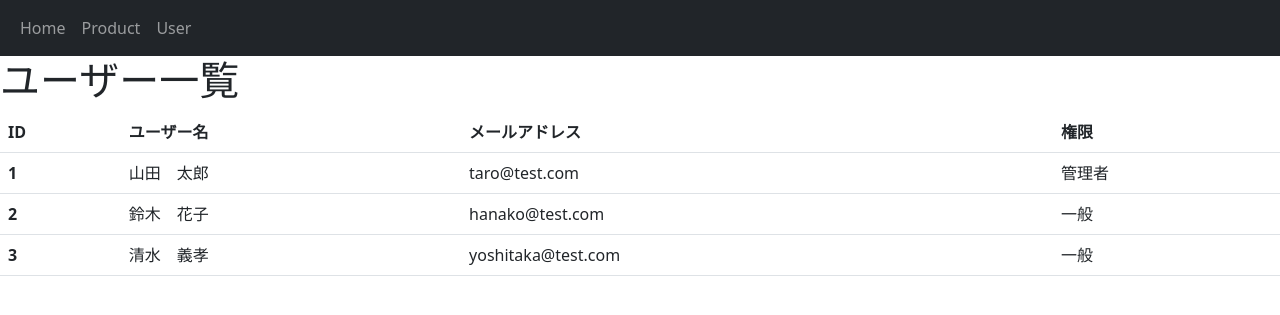
After one commit to rocklain/flask_trainning_001, a Flask app: page /user in a window 1280 px wide. The commit adds this page. Shown: the top 315 px of the page. Run offline with Flask 2, Linux system fonts and the light colour scheme.

Commit message:
ユーザー一覧取得ページを実装

```diff
--- a/app.py
+++ b/app.py
@@ -14,24 +14,22 @@ def product():
     product_dict = {"product_name":"computer1","product_price":"4300","product_maker":"maker1"}
     return render_template("product.html",products=product_list,product_dict=product_dict)
 
+@app.route("/user/<user_id>")
+def userid(user_id):
+    return "<h1>Your User ID is {0} {1} {2}</h1>".format(user_id[0],user_id[1],user_id[2])
+
+@app.route("/user")
+def user():
+    user_list = [
+        ["1","山田　太郎", "taro@test.com", "1"],
+        ["2","鈴木　花子", "hanako@test.com", "0"],
+        ["3","清水　義孝", "yoshitaka@test.com", "0"]
+    ]
+    return render_template("user.html", users=user_list)
+
 @app.errorhandler(404)
 def error_404(error):
     return render_template("error_pages/404.html"), 404
 
-# @app.route("/product/<product_id>")
-# def product(product_id):
-#     product_list = [
-#         ["1", "ノートパソコンA", "Core i5", "￥68,500"],
-#         ["2", "ノートパソコンB", "AMD Ryzen 5", "￥81,300"],
-#         ["3", "ノートパソコンC", "CeleronN4020", "￥64,300"]
-#     ]
-#     for product in product_list:
-#         if product_id in product:
-#             break
-#     product_name = product[1]
-#     product_cpu = product[2]
-#     product_price = product[3]
-#     return "Product Name: {0} <br> CPU: {1}<br> Price: {2}".format(product_name,product_cpu,product_price)
-
 if __name__ == "__main__":
     app.run(debug=True)
--- a/templates/base.html
+++ b/templates/base.html
@@ -27,6 +27,9 @@
             <li class="nav-item">
               <a class="nav-link" href="{{url_for('product')}}">Product</a>
             </li>
+            <li class="nav-item">
+              <a class="nav-link" href="{{url_for('user')}}">User</a>
+            </li>
           </ul>
         </div>
       </div>
--- /dev/null
+++ b/templates/user.html
@@ -0,0 +1,29 @@
+{% extends "base.html" %} {% block content %}
+
+<h1>ユーザー一覧</h1>
+<table class="table">
+  <thead>
+    <tr>
+      <th scope="col">ID</th>
+      <th scope="col">ユーザー名</th>
+      <th scope="col">メールアドレス</th>
+      <th scope="col">権限</th>
+    </tr>
+  </thead>
+  <tbody>
+    {% for user in users %}
+    <tr>
+      <th scope="row">{{user[0]}}</th>
+      <td>{{user[1]}}</td>
+      <td>{{user[2]}}</td>
+      {% if user[3] == "1" %}
+        <td>管理者</td>
+      {% else %}
+        <td>一般</td>
+      {% endif %}
+    </tr>
+    {% endfor %}
+  </tbody>
+</table>
+
+{% endblock %}
```
